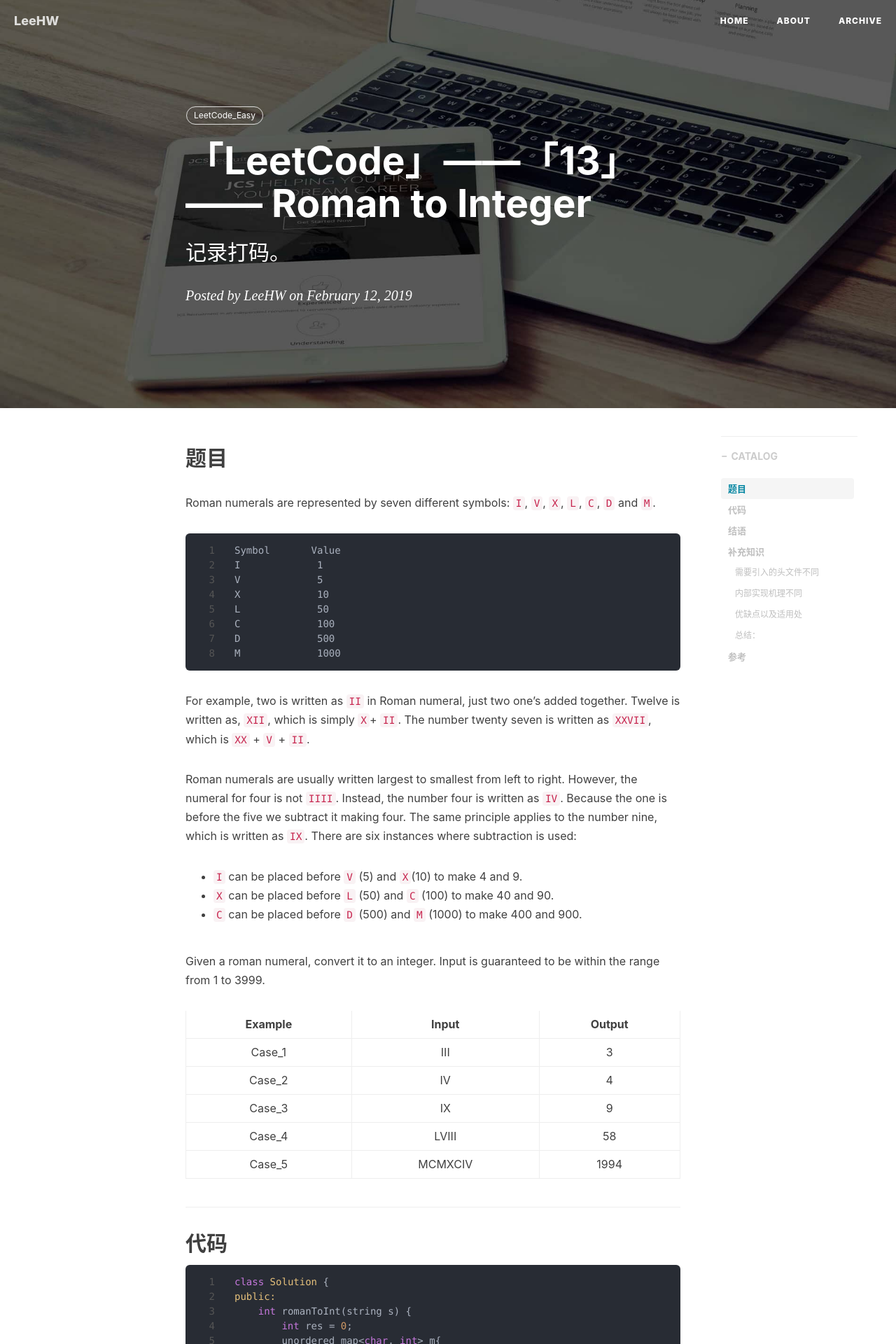
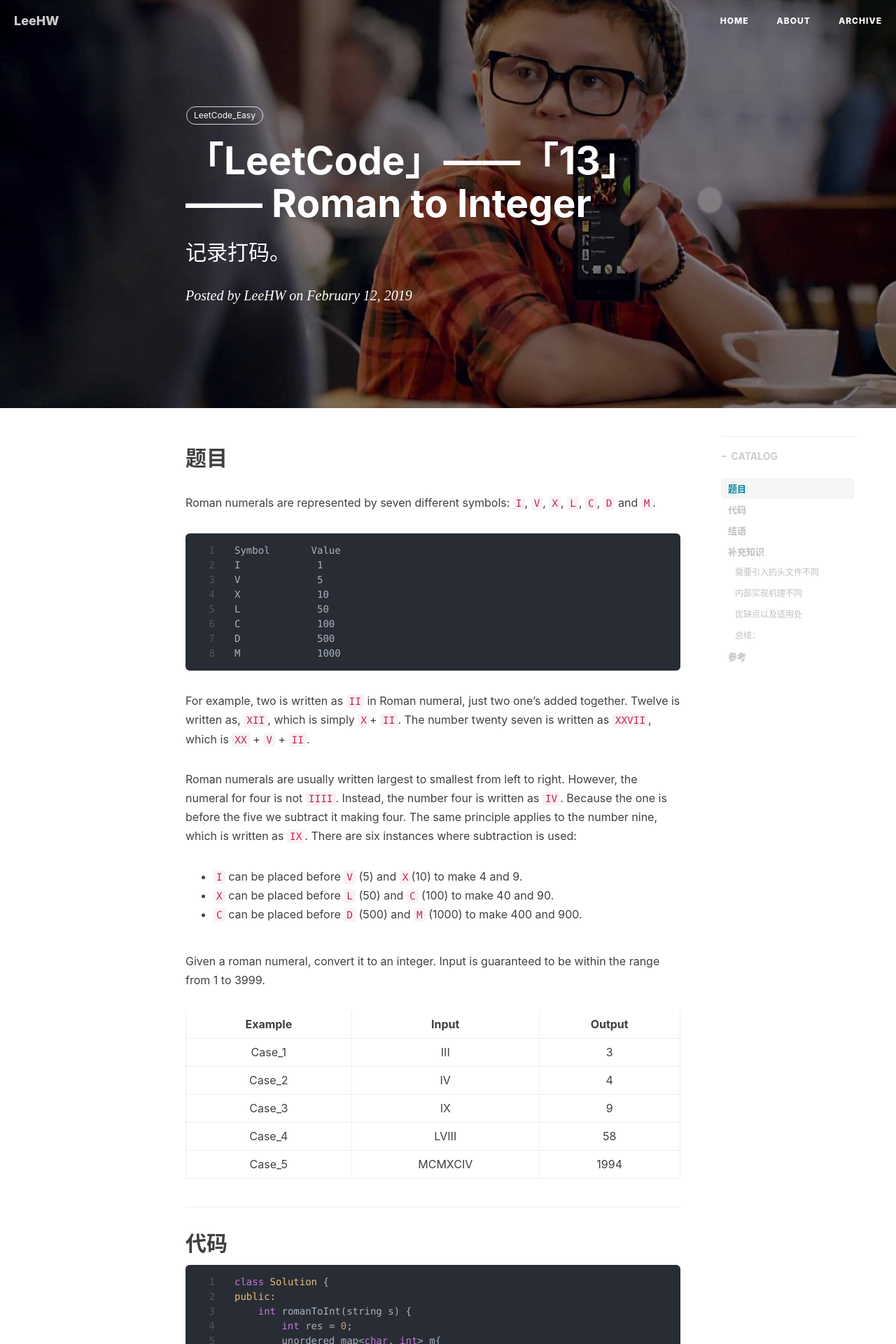
Before and after one commit to LeeHW-THU/LeeHW-TW.github.io, a Jekyll site: the page built from _posts/2019-02-12-LeetCode_13.markdown, in a window 1280 px wide. Shown: the top 1920 px of the page at 70% size. Built offline with Jekyll 4.4.1, drawn with Linux system fonts in a browser that asks for light colours; nearby versions of some CDN libraries; comment, search, counter and statistics services are not loaded.

Commit message:
Update 2019-02-12-LeetCode_13.markdown

```diff
--- a/_posts/2019-02-12-LeetCode_13.markdown
+++ b/_posts/2019-02-12-LeetCode_13.markdown
@@ -4,7 +4,7 @@
 subtitle:   " 记录打码。 "
 date:       2019-02-12
 author:     "LeeHW"
-header-img: "img/post-bg-rwd.jpg"
+header-img: "img/post-bg-digital-native.jpg"
 catalog: true
 tags:
     - LeetCode_Easy
```
